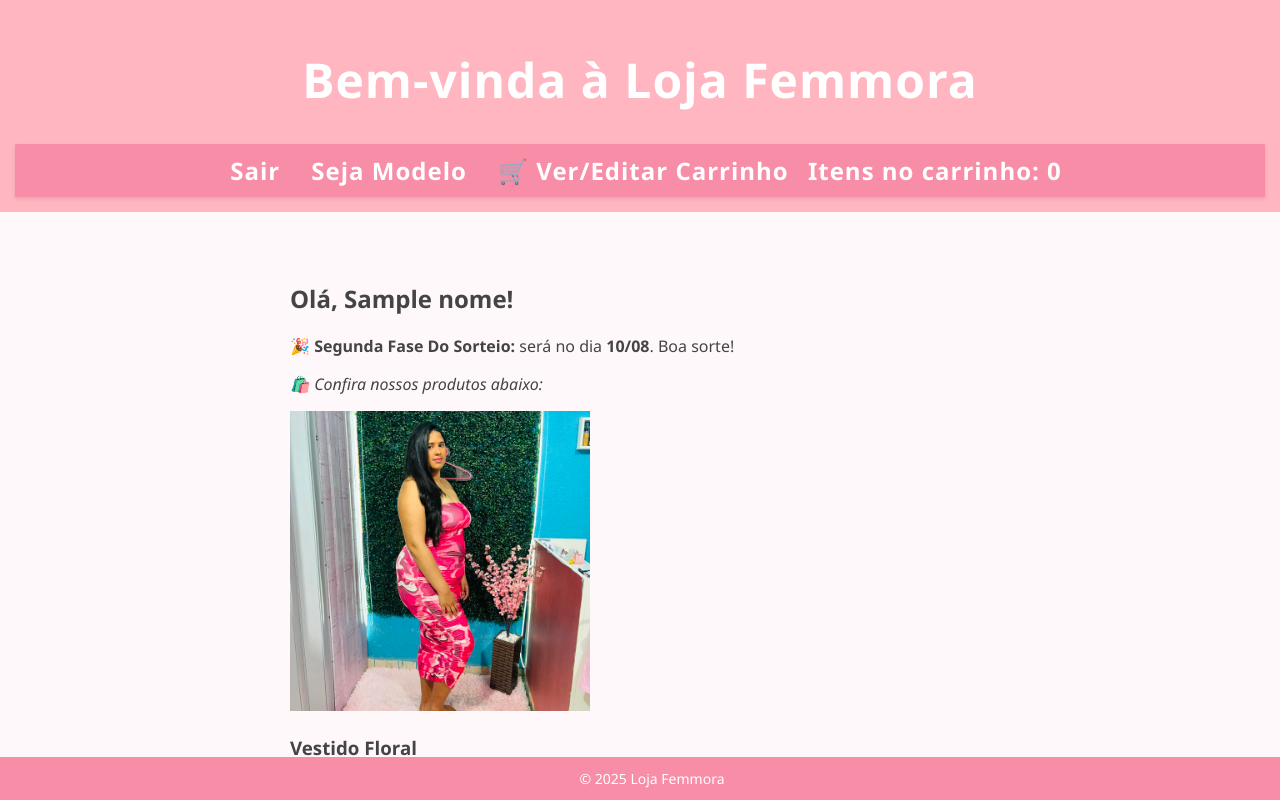
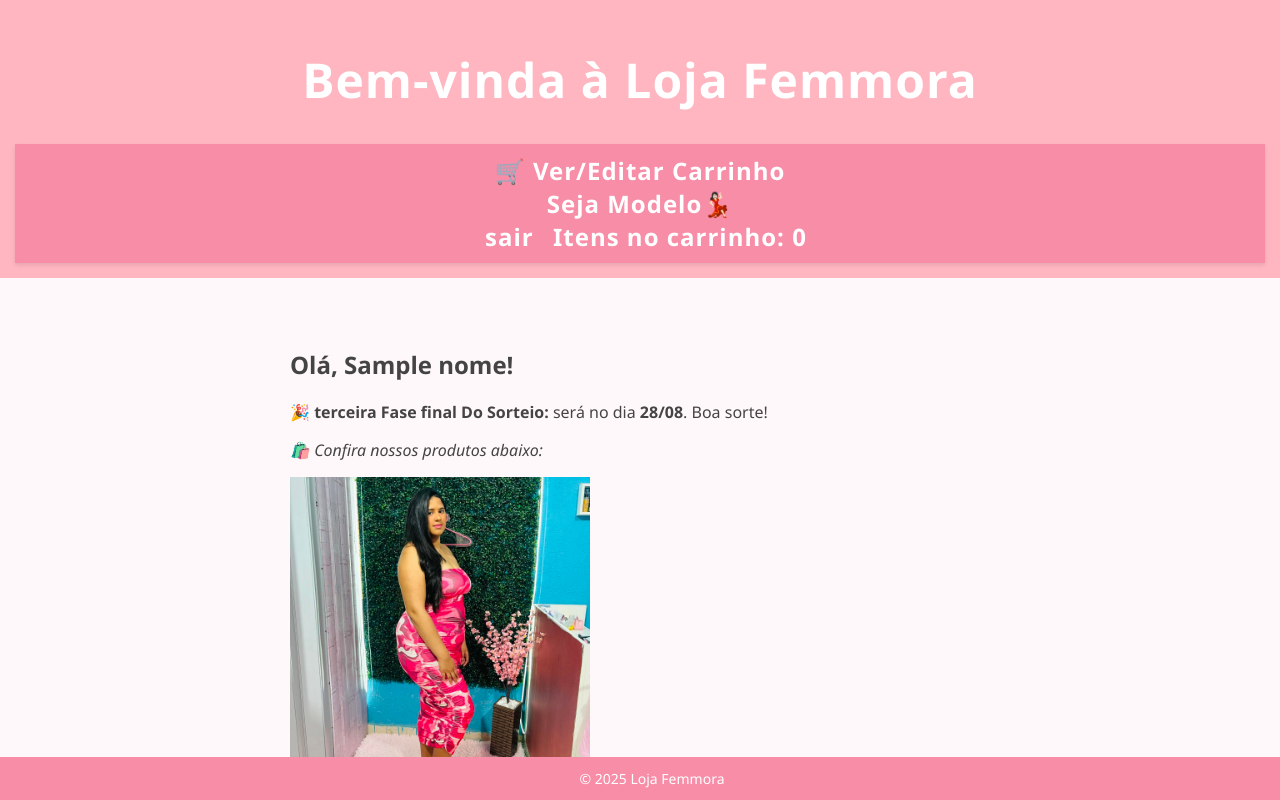
Before and after one commit to gordaohackker/loja-pro-de-roupas, a Flask app: template templates/loja.html in a window 1280 px wide. Shown: the top 800 px of the page. Run offline with Flask 3, Linux system fonts and the light colour scheme; the template is opened without the code that fills it: most values are stand-ins (such as "Sample title", 1, 10 or a date in 2020).

Commit message:
Update loja.html

```diff
--- a/templates/loja.html
+++ b/templates/loja.html
@@ -11,9 +11,9 @@
   <header class="site-header">
     <h1>Bem-vinda à Loja Femmora</h1>
     <nav>
-      <a href="/logout">Sair</a>
-      <a href="/modelos">Seja Modelo</a>
-      <a href="/carrinho" class="botao-carrinho">🛒 Ver/Editar Carrinho</a>
+      <a href="/carrinho" class="botao-carrinho">🛒 Ver/Editar Carrinho</a><br>
+      <a href="/modelos">Seja Modelo💃🏻</a><br>
+      <a href="/logut">sair</a>
       <span class="carrinho">Itens no carrinho: <span id="carrinho-contador">0</span></span>
     </nav>
   </header>
@@ -21,7 +21,7 @@
   <main class="site-main">
     <h2>Olá, {{ nome }}!</h2>
 
-    <p><strong>🎉 Segunda Fase Do Sorteio:</strong> será no dia <b>10/08</b>. Boa sorte!</p>
+    <p><strong>🎉 terceira Fase final Do Sorteio:</strong> será no dia <b>28/08</b>. Boa sorte!</p>
     <p><em>🛍️ Confira nossos produtos abaixo:</em></p>
 
     <div class="produtos">
```
